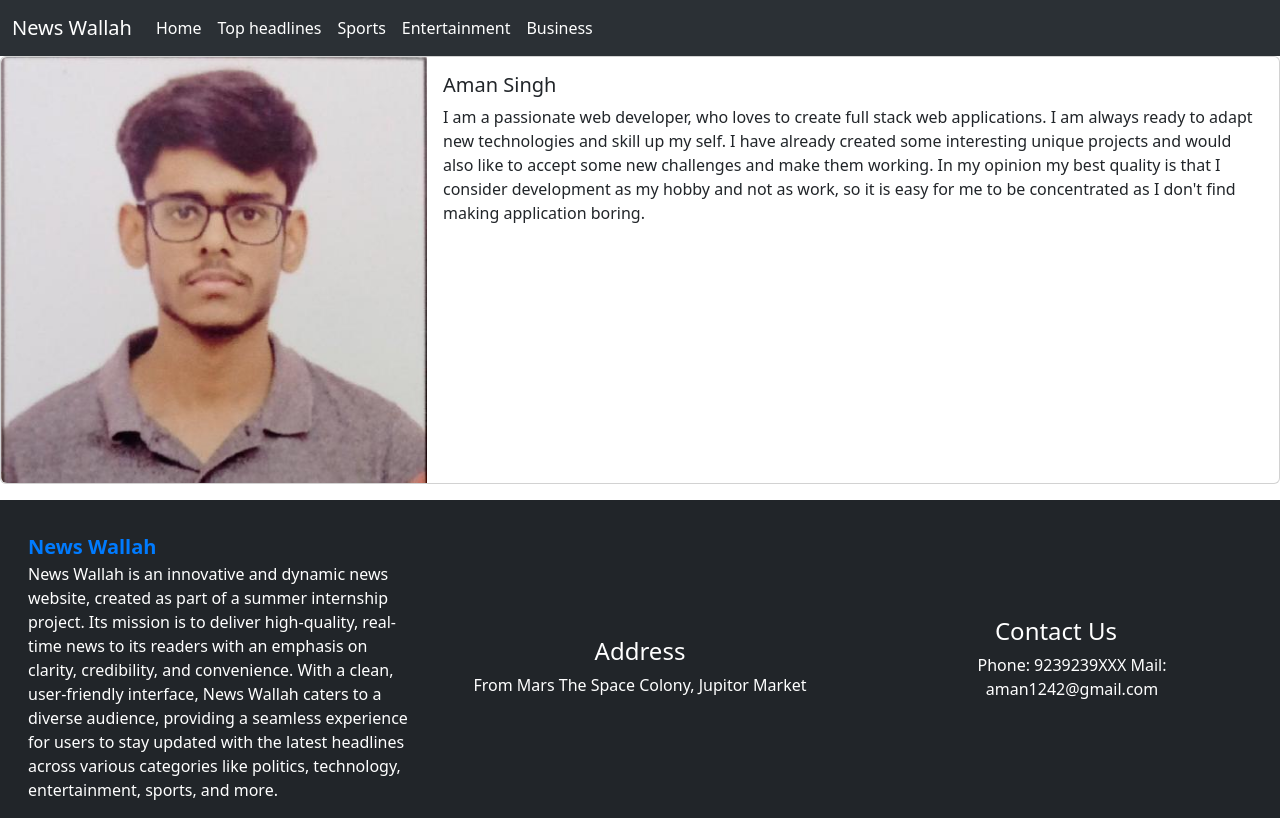
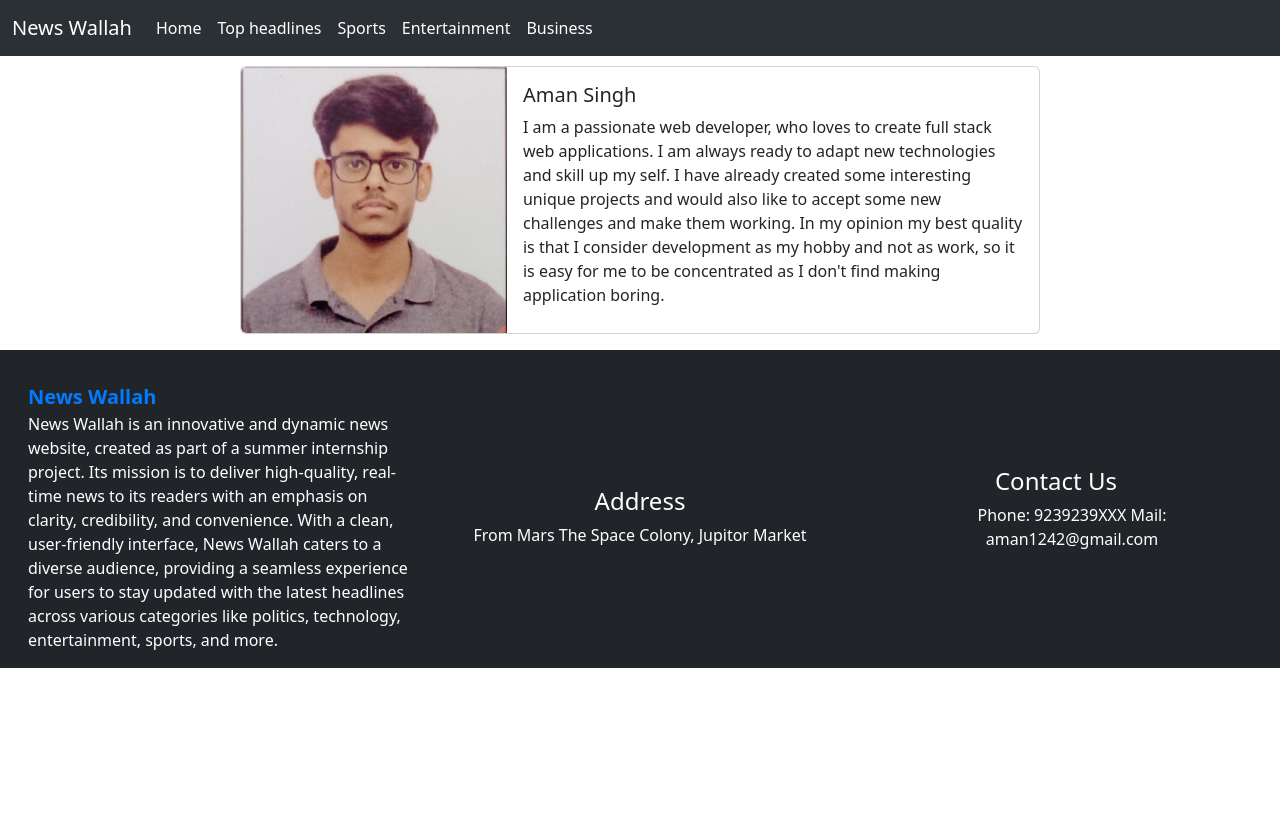
Before and after one commit to AmanSingh470/newswallah, a React (Create React App) app in the folder frontend/: page /about in a window 1280 px wide. Built offline with nearby package versions, Linux system fonts and the light colour scheme.

Commit message:
Update App.css

```diff
--- a/frontend/src/App.css
+++ b/frontend/src/App.css
@@ -166,6 +166,15 @@ body {
   text-decoration: underline;
 }
 
+#dev-container{
+  display: flex;
+  justify-content: center;
+}
+#dev-div{
+  margin: 10px;
+  max-width: 800px;
+}
+
 @media (max-width: 768px) {
   .article-card {
       width: 100%;
```
